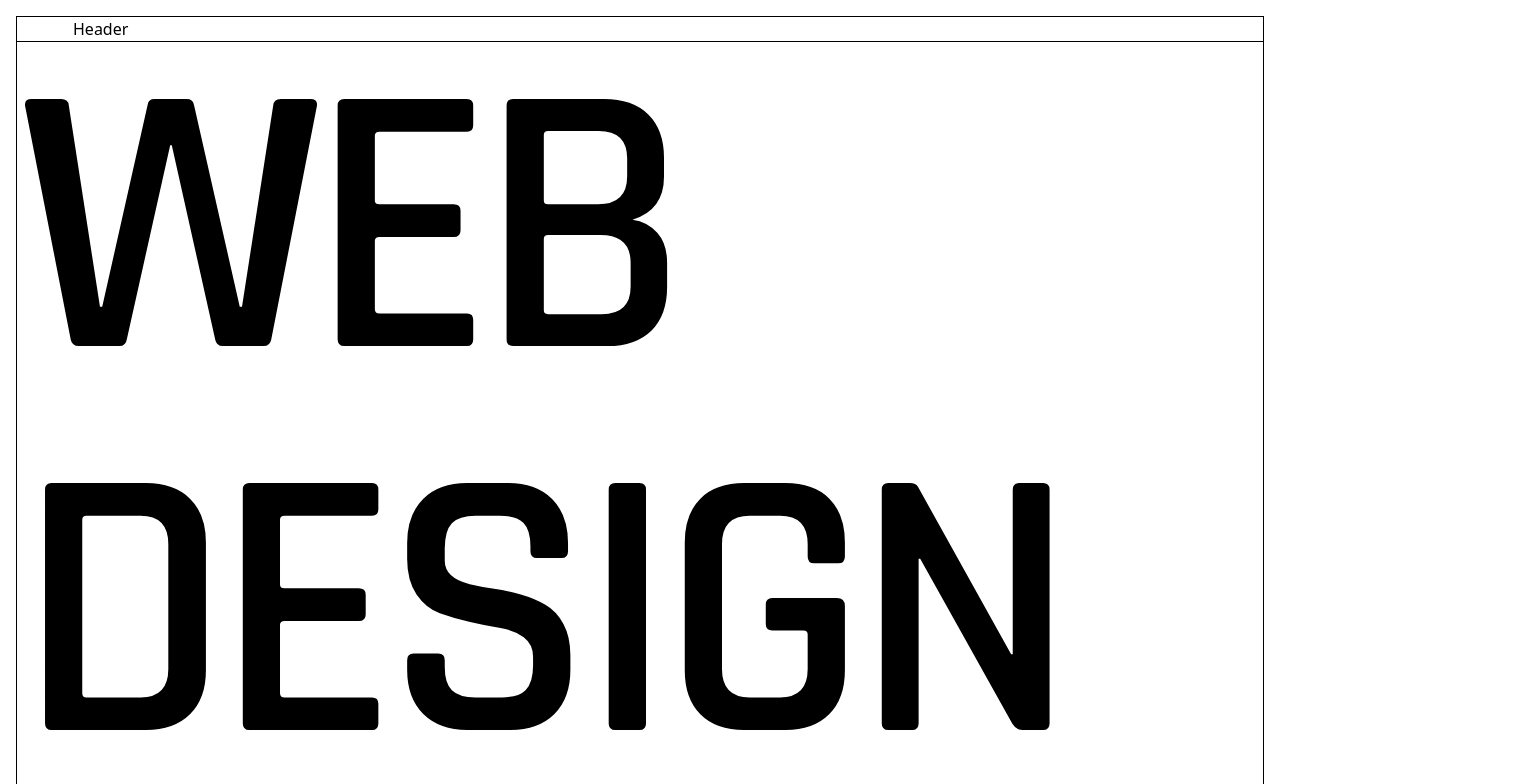
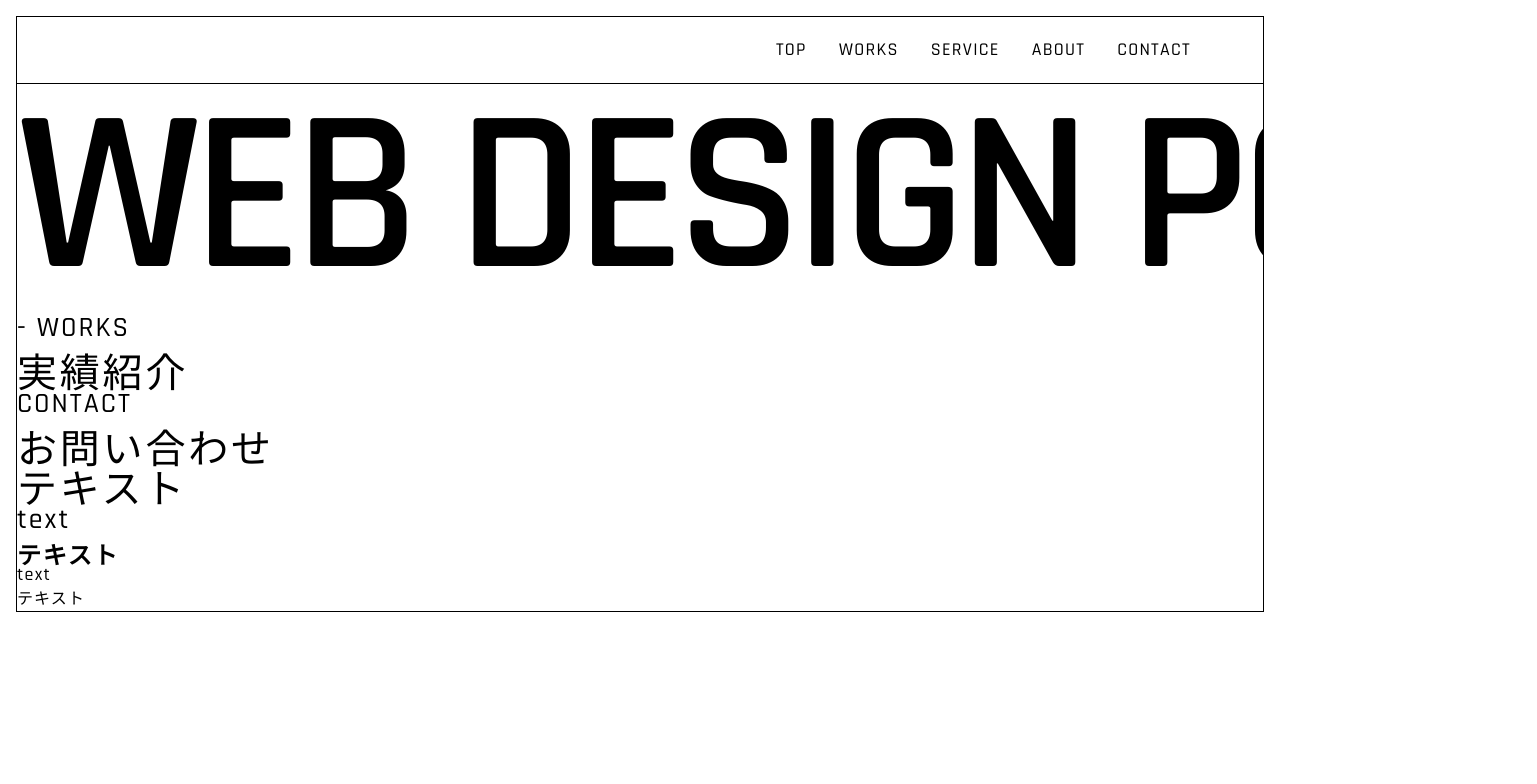
Before and after one commit to shooh25/cw_portfolio, a React (Vite) app: page / in a window 1280 px wide. Shown: the top 784 px of the page, 1537 px wide, since content can reach past the window. Built offline with nearby package versions, Linux system fonts and the light colour scheme.

Commit message:
add: header

```diff
--- /dev/null
+++ b/src/components/Button.tsx
@@ -0,0 +1,11 @@
+import React from 'react'
+
+const Button = () => {
+  return (
+    <div>
+      <p></p>
+    </div>
+  )
+}
+
+export default Button
--- a/src/components/Header.tsx
+++ b/src/components/Header.tsx
@@ -1,8 +1,39 @@
 import React from 'react'
+import { Link } from 'react-router-dom'
 
 const Header = () => {
   return (
-    <div className='border-b border-black sm:px-14 px-4'>Header</div>
+    <div className='border-b border-black sm:px-14 px-4 flex justify-end'>
+      <nav className='hidden md:block'>
+        <ul className='flex'>
+          <li className='group'>
+            <Link to='/' className='inline-block px-4 py-6 group-hover:bg-black'>
+              <p className='text04 group-hover:text-white'>TOP</p>
+            </Link>
+          </li>
+          <li className='group'>
+            <Link to='/' className='inline-block px-4 py-6 group-hover:bg-black'>
+              <p className='text04 group-hover:text-white'>WORKS</p>
+            </Link>
+          </li>
+          <li className='group'>
+            <Link to='/' className='inline-block px-4 py-6 group-hover:bg-black'>
+              <p className='text04 group-hover:text-white'>SERVICE</p>
+            </Link>
+          </li>
+          <li className='group'>
+            <Link to='/' className='inline-block px-4 py-6 group-hover:bg-black'>
+              <p className='text04 group-hover:text-white'>ABOUT</p>
+            </Link>
+          </li>
+          <li className='group'>
+            <Link to='/' className='inline-block px-4 py-6 group-hover:bg-black'>
+              <p className='text04 group-hover:text-white'>CONTACT</p>
+            </Link>
+          </li>
+        </ul>
+      </nav>
+    </div>
   )
 }
 
--- a/src/global.css
+++ b/src/global.css
@@ -13,7 +13,7 @@
   }
 
   .text02 {
-    @apply font-rajdhani text-[28px] leading-none tracking-[.07em] font-medium ;
+    @apply font-rajdhani text-[28px] leading-none tracking-[.07em] font-medium mb-2;
   }
 
   .text03 {
--- a/src/pages/Top.tsx
+++ b/src/pages/Top.tsx
@@ -9,8 +9,34 @@ const Top = () => {
         <Header />
       </section>
 
+      <section className='overflow-hidden'>
+        <h1 className='font-rajdhani text-[30vw] md:text-[230px] leading-none tracking-[-.04em] font-semibold whitespace-nowrap'>WEB DESIGN PORTFOLIO</h1>
+      </section>
+
+      {/* Greeting */}
       <section>
-        <h1 className='font-rajdhani text-[30vw] leading-none tracking-[-.04em] font-semibold '>WEB DESIGN PORTFOLIO</h1>
+      </section>
+
+      {/* Works */}
+      <section>
+        <div className='flex'>
+          <div>
+            <p className='text02'>- WORKS</p>
+            <h2 className='text01'>実績紹介</h2>
+          </div>
+          <div></div>
+        </div>
+      </section>
+
+      {/* Service */}
+      <section>
+      </section>
+
+      {/* Contact */}
+      <section>
+        <p className='text02'>CONTACT</p>
+        <h2 className='text01'>お問い合わせ</h2>
+
       </section>
 
       <section>
```
